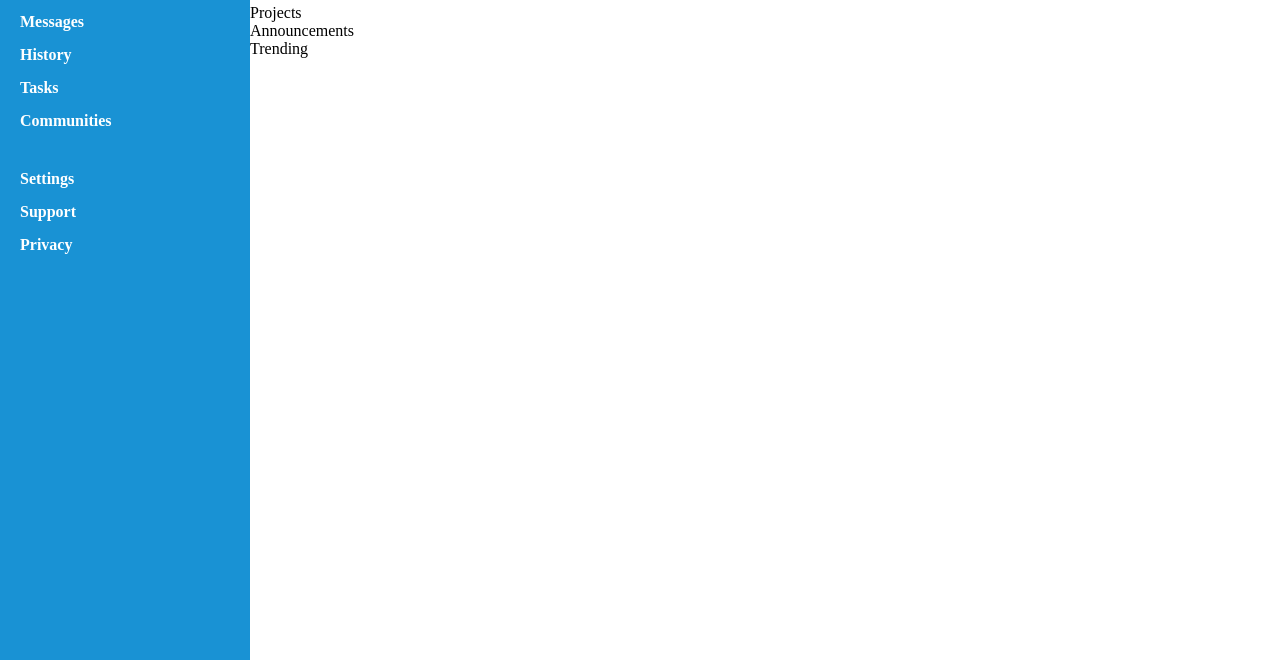
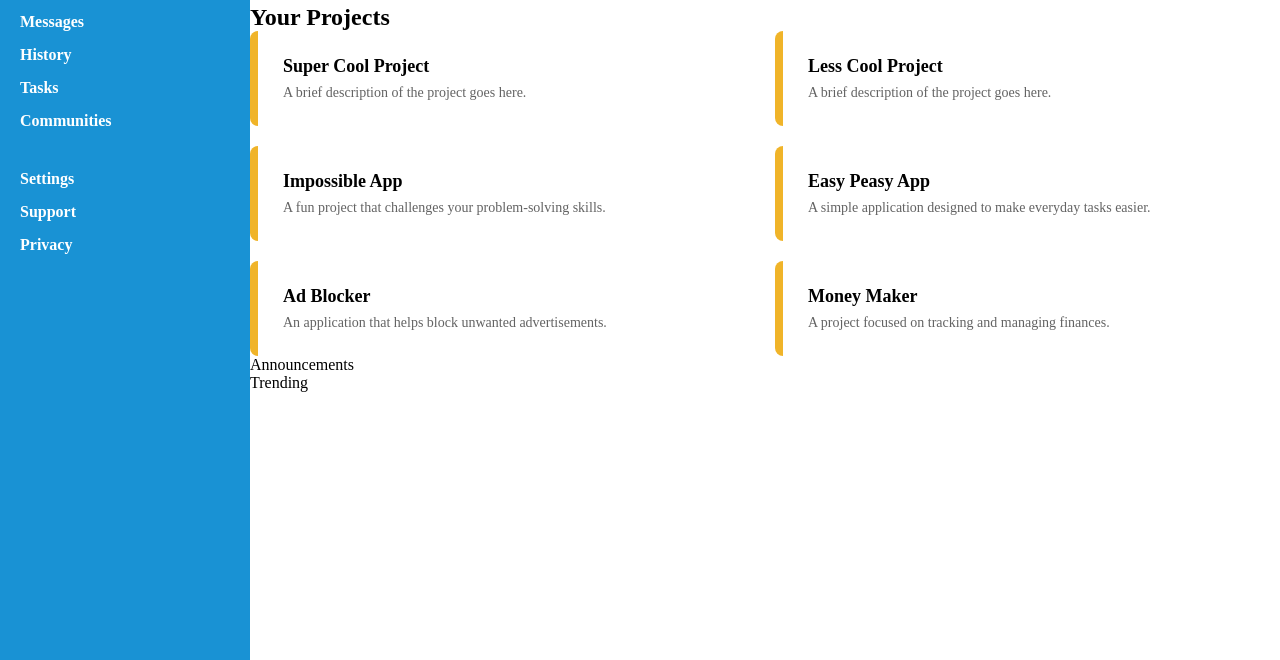
Before and after one commit to kshitijtoshniwal/admin-dashboard, a plain HTML site: page index.html in a window 1280 px wide. Shown: the part 140-800 px from the top of the page. Drawn offline with Linux system fonts and the light colour scheme.

Commit message:
Build projects section

```diff
--- a/index.html
+++ b/index.html
@@ -80,7 +80,55 @@
 
             <main class="main">
                 <section class="projects">
-                    Projects
+
+                    <h2>Your Projects</h2>
+
+                    <div class="project-cards">
+
+                        <article class="project-card">
+                            <h3>Super Cool Project</h3>
+                            <p>
+                                A brief description of the project goes here.
+                            </p>
+                        </article>
+
+                        <article class="project-card">
+                            <h3>Less Cool Project</h3>
+                            <p>
+                                A brief description of the project goes here.
+                            </p>
+                        </article>
+
+                        <article class="project-card">
+                            <h3>Impossible App</h3>
+                            <p>
+                                A fun project that challenges your problem-solving skills.
+                            </p>
+                        </article>
+
+                        <article class="project-card">
+                            <h3>Easy Peasy App</h3>
+                            <p>
+                                A simple application designed to make everyday tasks easier.
+                            </p>
+                        </article>
+
+                        <article class="project-card">
+                            <h3>Ad Blocker</h3>
+                            <p>
+                                An application that helps block unwanted advertisements.
+                            </p>
+                        </article>
+
+                        <article class="project-card">
+                            <h3>Money Maker</h3>
+                            <p>
+                                A project focused on tracking and managing finances.
+                            </p>
+                        </article>
+
+                    </div>
+
                 </section>
 
                 <section class="announcements">
--- a/style.css
+++ b/style.css
@@ -115,3 +115,30 @@
     font-weight: bold;
     cursor: pointer;
 }
+
+/* Projects layout */
+.project-cards {
+    display: grid;
+    grid-template-columns: repeat(2, 1fr);
+    gap: 20px;
+}
+
+/* Individual project cards */
+.project-card {
+    background-color: white;
+    padding: 25px;
+    border-radius: 8px;
+    border-left: 8px solid #f0b429;
+}
+
+/* Project card headings */
+.project-card h3 {
+    font-size: 18px;
+    margin-bottom: 8px;
+}
+
+/* Project card descriptions */
+.project-card p {
+    color: #636363;
+    font-size: 14px;
+}
```
